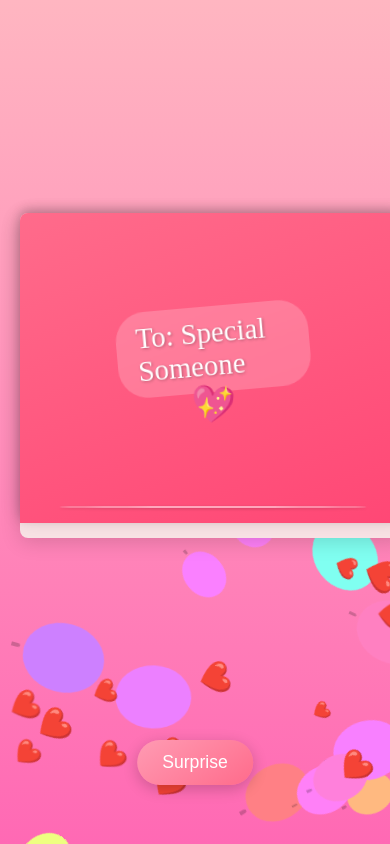
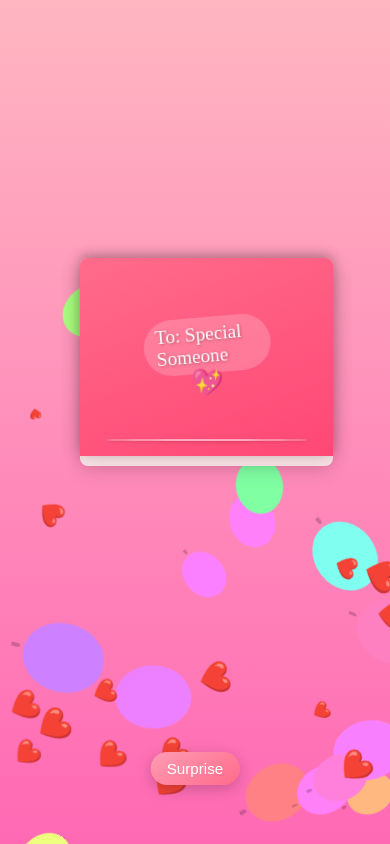
Before and after one commit to theagrim0410/birthday, a React (Vite) app: page /next in a window 390 px wide. Built offline with nearby package versions, Linux system fonts and the light colour scheme.

Commit message:
Update Next.css

```diff
--- a/src/Next.css
+++ b/src/Next.css
@@ -238,3 +238,91 @@ html, body {
   transform: translateX(-50%) translateY(-3px); /* Updated to maintain center */
   box-shadow: 0 6px 20px rgba(0,0,0,0.3);
 }
+
+
+
+/* Tablet screens and smaller */
+@media (max-width: 768px) {
+  .envelope {
+    width: 280px;
+    height: 200px;
+  }
+
+  .animation-title {
+    font-size: 2.5rem;
+    top: 68%;
+  }
+
+  .card-content h3 {
+    font-size: 1.8rem;
+  }
+
+  .card-content p {
+    font-size: 1.1rem;
+  }
+
+  .photo-button {
+    font-size: 1rem;
+    padding: 10px 20px;
+  }
+
+  .birthday-message {
+    font-size: 1.5rem;
+  }
+
+  .flap-message {
+    font-size: 1.5rem;
+    padding: 8px 16px;
+  }
+
+  .flap-heart {
+    font-size: 1.8rem;
+  }
+
+  .confetti {
+    font-size: 2rem;
+  }
+}
+
+/* Mobile screens */
+@media (max-width: 480px) {
+  .envelope {
+    width: 230px;
+    height: 160px;
+  }
+
+  .animation-title {
+    font-size: 2rem;
+    top: 70%;
+  }
+
+  .card-content h3 {
+    font-size: 1.5rem;
+  }
+
+  .card-content p {
+    font-size: 1rem;
+  }
+
+  .photo-button {
+    font-size: 0.95rem;
+    padding: 8px 16px;
+  }
+
+  .birthday-message {
+    font-size: 1.3rem;
+  }
+
+  .flap-message {
+    font-size: 1.2rem;
+    padding: 6px 12px;
+  }
+
+  .flap-heart {
+    font-size: 1.6rem;
+  }
+
+  .confetti {
+    font-size: 1.8rem;
+  }
+}
```
